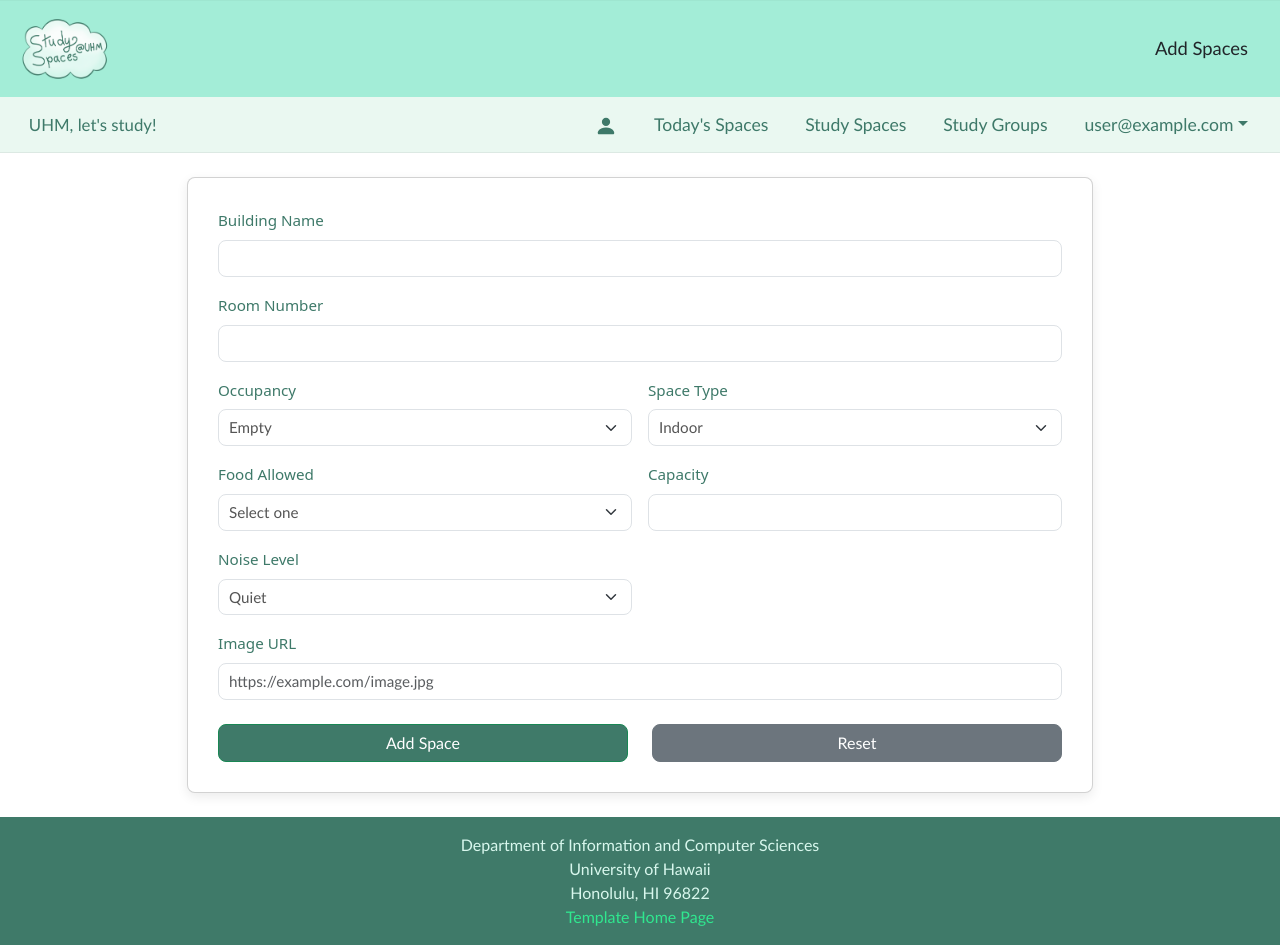
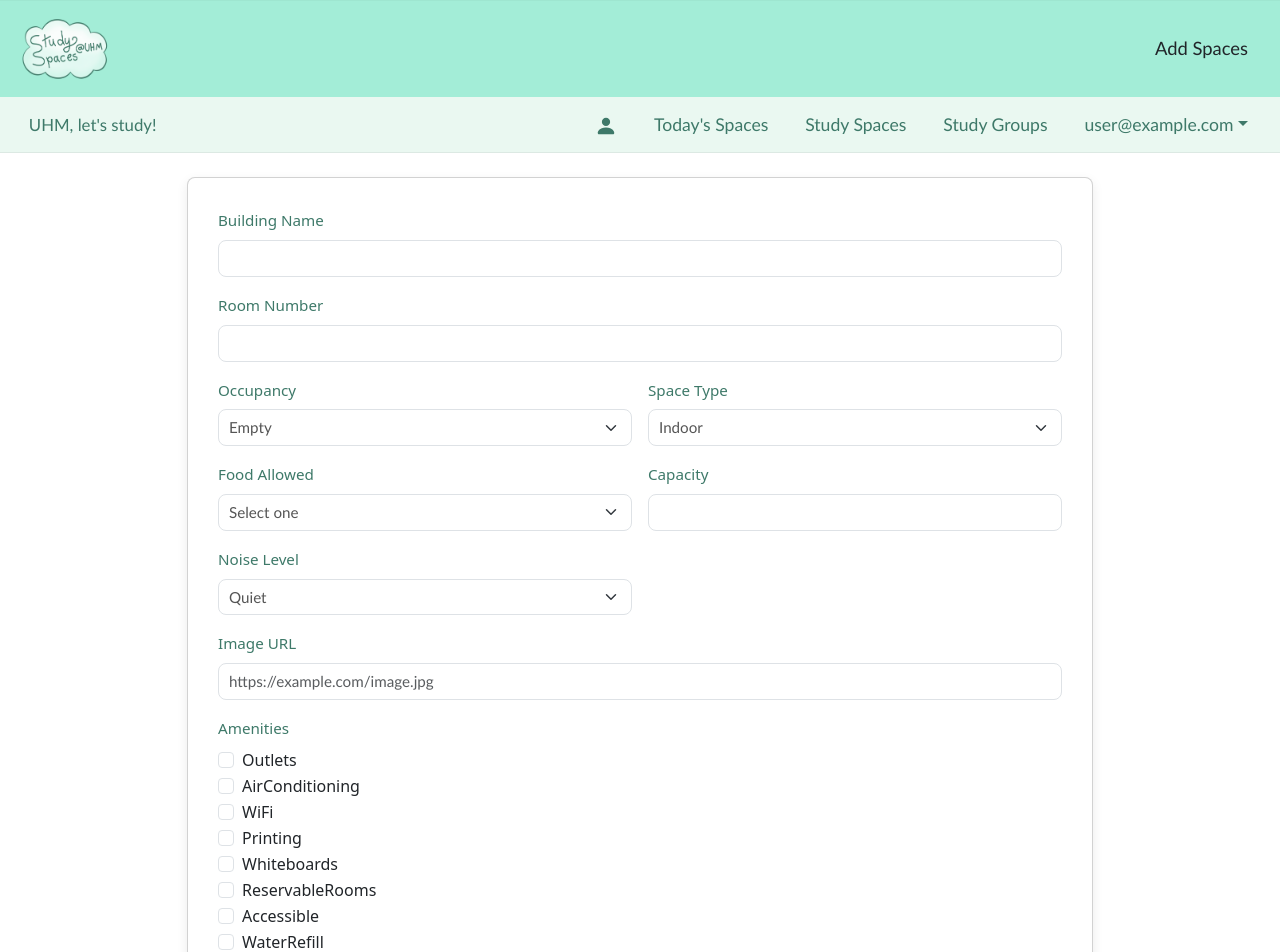
Before and after one commit to manoa-study-spaces/manoa-study-spaces, a Next.js app: page /add in a window 1280 px wide. Shown: the top 952 px of the page. Built offline with nearby package versions, Linux system fonts and the light colour scheme; no server answers; sample sign-in values are in the browser's storage.

Commit message:
In Progress

```diff
--- a/src/components/AddSpaceForm.tsx
+++ b/src/components/AddSpaceForm.tsx
@@ -10,6 +10,24 @@ import LoadingSpinner from '@/components/LoadingSpinner';
 import { AddSpaceSchema } from '@/lib/validationSchemas';
 import { addListing } from '@/lib/dbActions';
 
+/**
+ * List of available amenities (must match Prisma enum values exactly)
+ */
+const AMENITIES = [
+  'Outlets',
+  'AirConditioning',
+  'WiFi',
+  'Printing',
+  'Whiteboards',
+  'ReservableRooms',
+  'Accessible',
+  'WaterRefill',
+];
+
+/**
+ * onSubmit = async function to handle form submission.
+ * Takes validated form data and sends it to the database.
+ */
 const onSubmit = async (data: {
   buildingName: string;
   roomNumber: string;
@@ -19,9 +37,19 @@ const onSubmit = async (data: {
   spaceType: 'Indoor' | 'Outdoor';
   capacity: number;
   image?: string | null;
+  amenities: string[];
 }) => {
+
+  /**
+   * cleanedAmenities = ensures all values are valid strings (removes undefined).
+   */
+  const cleanedAmenities = data.amenities.filter(
+    (a): a is string => typeof a === 'string'
+  );
+
   await addListing({
     ...data,
+    amenities: cleanedAmenities,
     image: data.image ?? undefined,
   });
 
@@ -40,6 +68,9 @@ const AddSpaceForm: React.FC = () => {
     formState: { errors },
   } = useForm({
     resolver: yupResolver(AddSpaceSchema),
+    defaultValues: {
+      amenities: [],
+    },
   });
 
   if (status === 'loading') {
@@ -164,6 +195,27 @@ const AddSpaceForm: React.FC = () => {
                   </Col>
                 </Row>
 
+                {/* Amenities */}
+                <Row className="mt-3">
+                  <Col>
+                    <Form.Group>
+                      <Form.Label>Amenities</Form.Label>
+                      <div>
+                        {AMENITIES.map((amenity) => (
+                          <Form.Check
+                            key={amenity}
+                            type="checkbox"
+                            label={amenity}
+                            value={amenity}
+                            {...register('amenities')}
+                          />
+                        ))}
+                      </div>
+                    </Form.Group>
+                  </Col>
+                </Row>
+
+
                 {/* Buttons */}
                 <Row className="mt-4">
                   <Col>
--- a/src/lib/dbActions.ts
+++ b/src/lib/dbActions.ts
@@ -55,41 +55,65 @@ function isDuplicateEmailError(error: unknown): boolean {
 
 /**
  * Adds a new space to the database.
- * @param stuff, an object with the following properties: building name, room number,
- * occupancy, food allowed, noise level, and image.
+ * @param data, an object with building info, space details, image, and amenities.
  */
 export async function addListing(data: {
-  buildingName: string,
-  roomNumber: string,
-  occupancy: 'Empty' | 'Moderate' | 'Crowded',
-  foodAllowed: 'Permitted' | 'Prohibited' | 'Water',
-  noiseLevel: 'Quiet' | 'Moderate' | 'Loud',
-  spaceType: 'Indoor' | 'Outdoor',
-  capacity: number,
-  image?: string,
+  buildingName: string;
+  roomNumber: string;
+  occupancy: 'Empty' | 'Moderate' | 'Crowded';
+  foodAllowed: 'Permitted' | 'Prohibited' | 'Water';
+  noiseLevel: 'Quiet' | 'Moderate' | 'Loud';
+  spaceType: 'Indoor' | 'Outdoor';
+  capacity: number;
+  image?: string;
+  amenities: string[];
 }) {
-  // eslint-disable-next-line
+
+  const { amenities, image, ...listingData } = data;
   const newListing = await prisma.listing.create({
     data: {
-      buildingName: data.buildingName,
-      roomNumber: data.roomNumber,
-      occupancy: data.occupancy,
-      foodAllowed: data.foodAllowed,
-      noiseLevel: data.noiseLevel,
-      spaceType: data.spaceType,
-      capacity: data.capacity,
+      buildingName: listingData.buildingName,
+      roomNumber: listingData.roomNumber,
+      occupancy: listingData.occupancy,
+      foodAllowed: listingData.foodAllowed,
+      noiseLevel: listingData.noiseLevel,
+      spaceType: listingData.spaceType,
+      capacity: listingData.capacity,
 
-      pictures: data.image
+      pictures: image
         ? {
-            create: [
-              {
-                fileName: data.image,
-              },
-            ],
+            create: [{ fileName: image }],
           }
         : undefined,
     } as Prisma.ListingCreateInput,
   });
+
+  if (amenities.length > 0) {
+    const amenityRecords = await prisma.amenityEntity.findMany({
+      where: {
+        name: {
+          in: amenities,
+        },
+      },
+    });
+
+    await prisma.listing.update({
+      where: {
+        listingID: newListing.listingID,
+      },
+      data: {
+        amenities: {
+          create: amenityRecords.map((record) => ({
+            amenity: {
+              connect: {
+                id: record.id,
+              },
+            },
+          })),
+        },
+      },
+    });
+  }
 
   redirect('/list');
 }
--- a/src/lib/validationSchemas.ts
+++ b/src/lib/validationSchemas.ts
@@ -9,6 +9,18 @@ export const AddSpaceSchema = Yup.object({
   spaceType: Yup.string().oneOf(['Indoor', 'Outdoor']).required(),
   capacity: Yup.number().min(1).required(),
   image: Yup.string().notRequired(),
+  amenities: Yup.array()
+    .of(Yup.string().oneOf([
+      'Outlets',
+      'AirConditioning',
+      'WiFi',
+      'Printing',
+      'Whiteboards',
+      'ReservableRooms',
+      'Accessible',
+      'WaterRefill',
+    ]))
+    .default([]),
 });
 
 export const AddStudyGroupSchema = Yup.object({
```
